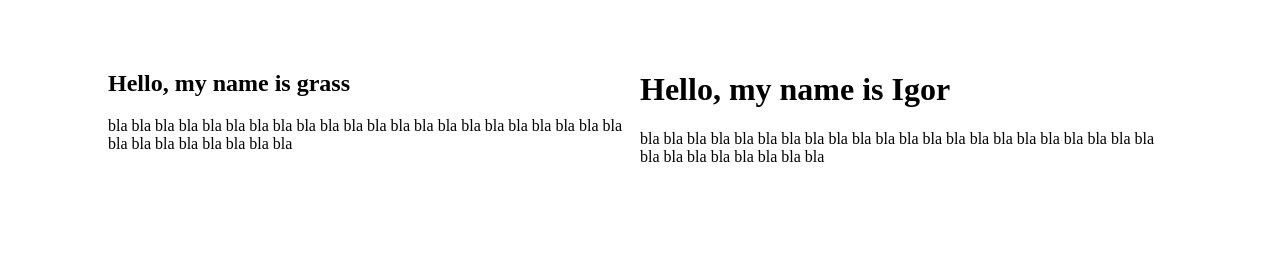
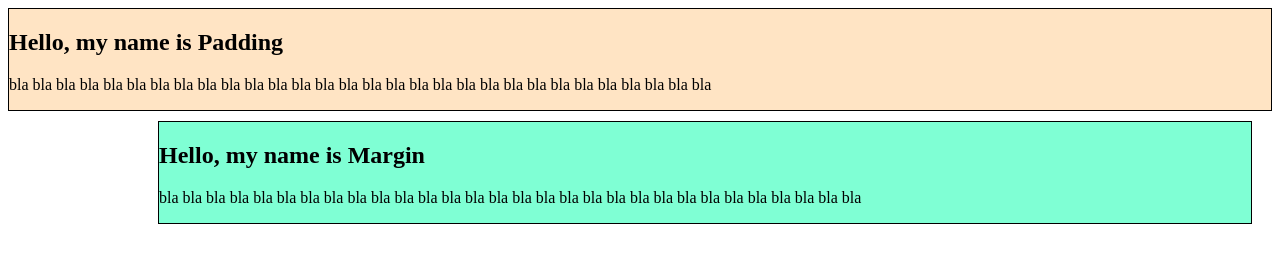
Before and after one commit to Hutsul-coder/LearnHTMLAndCSS, a plain HTML site: page marginAndPadding.html in a window 1280 px wide. Drawn offline with Linux system fonts and the light colour scheme.

Commit message:
padding and margin

```diff
--- a/index.html
+++ b/marginAndPadding.html
@@ -5,22 +5,22 @@
     <meta http-equiv="X-UA-Compatible" content="IE=edge">
     <meta name="viewport" content="width=device-width, initial-scale=1.0">
     <title>Document</title>
-    <link rel="stylesheet" href="styles/styles.css">
+    <link rel="stylesheet" href="styles/MarginAndPadding.css">
 </head>
 <body>
 
     <!-- Main content -->
     <div class="main">
 
-        <!-- main content -->
-        <div class="main-content">
-            <h1>Hello, my name is Igor</h1>
+        <!-- Sidebar -->
+        <aside class="sidebar-padding">
+            <h1>Hello, my name is Padding</h1>
             <p>bla bla bla bla bla bla bla bla bla bla bla bla bla bla bla bla bla bla bla bla bla bla bla bla bla bla bla bla bla bla </p>
-        </div>
+        </aside>
 
         <!-- Sidebar -->
-        <aside class="sidebar">
-            <h1>Hello, my name is grass</h1>
+        <aside class="sidebar-margin">
+            <h1>Hello, my name is Margin</h1>
             <p>bla bla bla bla bla bla bla bla bla bla bla bla bla bla bla bla bla bla bla bla bla bla bla bla bla bla bla bla bla bla </p>
         </aside>
 
--- /dev/null
+++ b/styles/MarginAndPadding.css
@@ -0,0 +1,38 @@
+.sidebar-padding {
+    background-color: bisque;
+    border: 1px solid black;
+
+     /* внутрішний відступ */
+    padding: 10px 10px 10px 10px;
+
+    /* значення для кожної сторони окремо */
+    padding-top: 10px;
+    padding-right: 10px;
+    padding-bottom: 10px;
+    padding-left: 10px;
+
+    /* top | left and right | bottom*/
+    padding: 10px 50px 10px;
+
+    /* top and bottom | left and right */
+    padding: 10px 10px;
+
+    /* Apply to all four sides */
+    padding: 1px;
+
+    /* Global values */
+    padding: inherit;
+    padding: initial;
+    padding: revert;
+    padding: revert-layer;
+    padding: unset;
+
+}
+
+.sidebar-margin {
+    background-color: aquamarine;
+    border: 1px solid;
+
+    /* Зовнішний відступ */
+    margin: 10px 20px 10px 150px;
+}
--- a/styles/styles.css
+++ /dev/null
@@ -1,15 +0,0 @@
-.main {
-    display: flex;
-    flex-direction: row-reverse;
-    margin-top: 50px;
-    margin-right: 100px;
-    margin-left: 100px;
-}
-
-.main-content {
-
-}
-
-.sidebar {
-
-}
```
